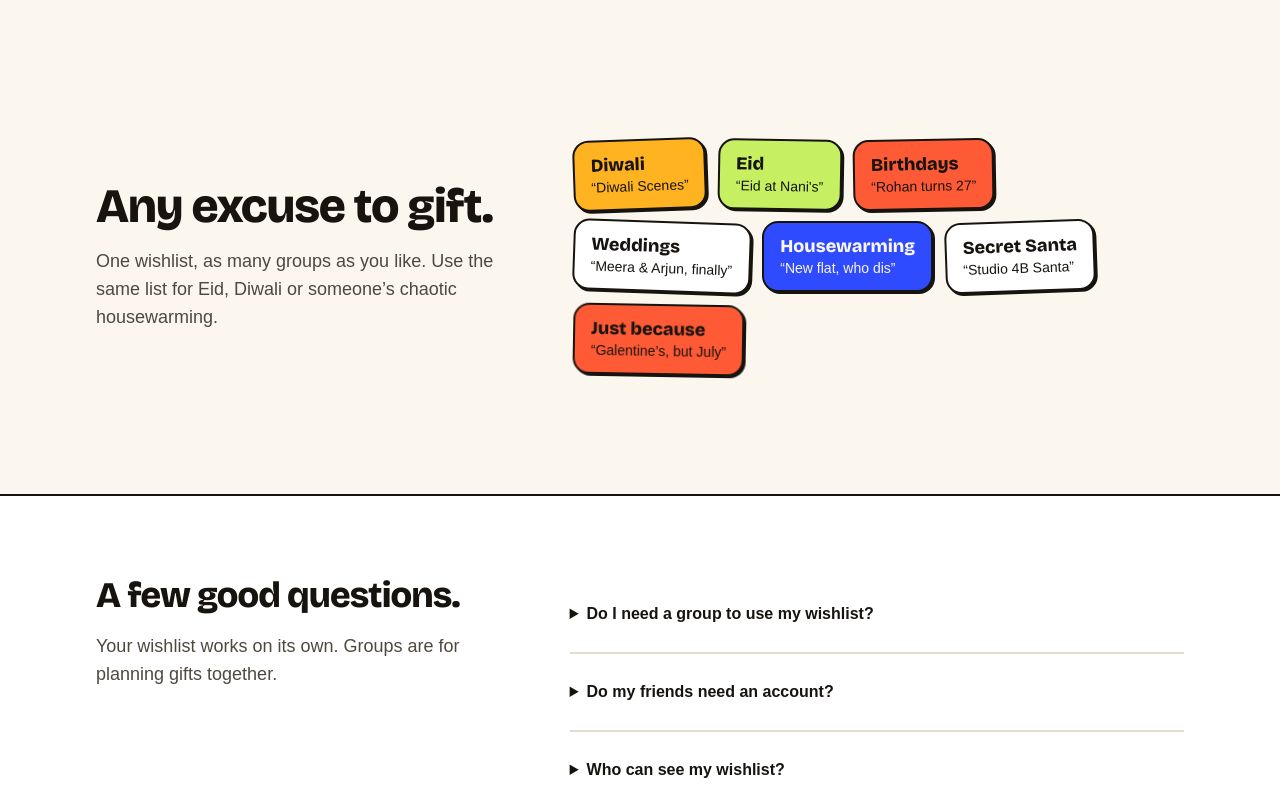
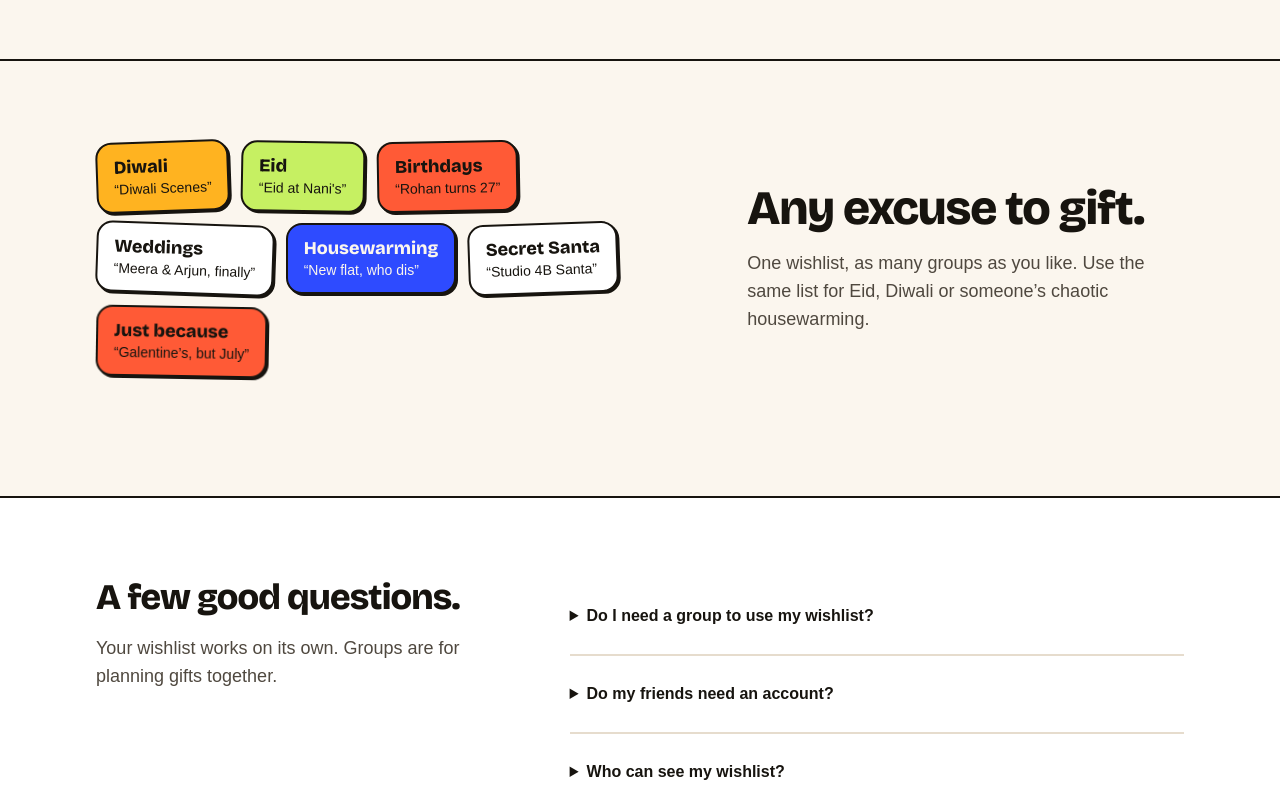
Before and after one commit to arjunw7/get-me-this, a Next.js app: page / in a window 1280 px wide. Shown: the part 2000-2800 px from the top of the page. Built offline with nearby package versions, Linux system fonts and the light colour scheme; no server answers; a web font is replaced by a local one.

Commit message:
Align occasion and FAQ section borders and desktop layout

```diff
--- a/src/landing/landing-page.tsx
+++ b/src/landing/landing-page.tsx
@@ -147,10 +147,10 @@ export function LandingPage({
         <section
           id="occasions"
           aria-labelledby="occasions-title"
-          className="mx-auto max-w-6xl px-5 pt-20 pb-30 sm:px-8"
+          className="border-y-2 border-outline-strong"
         >
-          <div className="grid gap-10 lg:grid-cols-[1fr_1.4fr] lg:items-center">
-            <div>
+          <div className="mx-auto grid max-w-6xl gap-10 px-5 pt-20 pb-30 sm:px-8 lg:grid-cols-[1.4fr_1fr] lg:items-center">
+            <div className="lg:order-2">
               <h2
                 id="occasions-title"
                 className="font-display text-4xl leading-[1.02] font-extrabold tracking-tight sm:text-5xl"
@@ -162,7 +162,7 @@ export function LandingPage({
                 Eid, Diwali or someone’s chaotic housewarming.
               </p>
             </div>
-            <ul className="flex flex-wrap gap-3">
+            <ul className="flex flex-wrap gap-3 lg:order-1">
               {occasions.map((occasion, index) => (
                 <li
                   key={occasion.label}
@@ -187,7 +187,7 @@ export function LandingPage({
 
         <section
           aria-labelledby="questions-title"
-          className="border-t-2 border-outline-strong bg-surface-raised"
+          className="-mt-0.5 border-y-2 border-outline-strong bg-surface-raised"
         >
           <div className="mx-auto grid max-w-6xl gap-8 px-5 py-16 sm:px-8 sm:py-20 lg:grid-cols-[0.8fr_1.2fr] lg:gap-16">
             <div>
```
Also changed, not shown: 15 other files (tests, documents, lock files or other folders).
